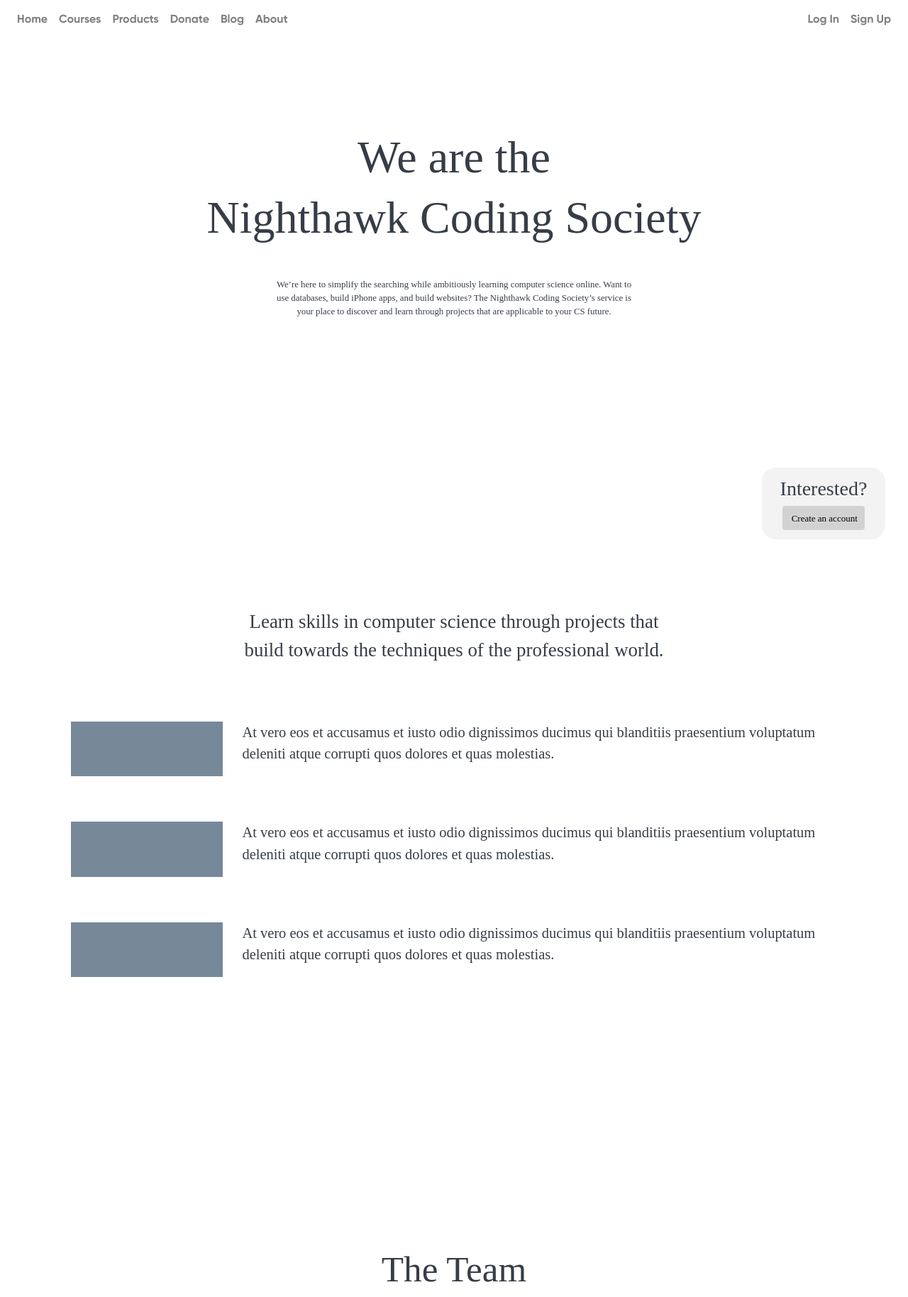
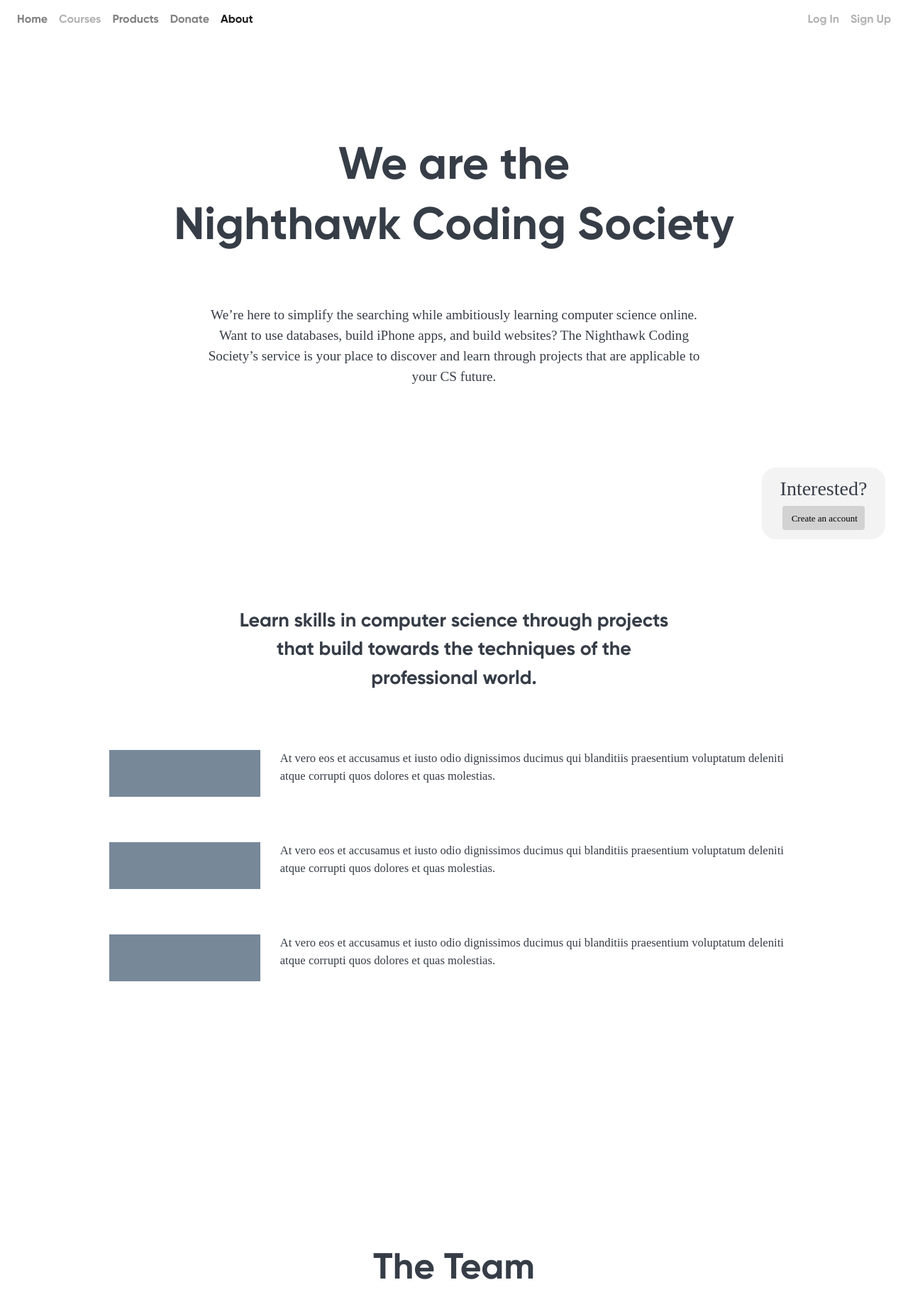
Before and after one commit to nighthawkcoders/flask-idea-homesite, a Django app: page /about/ in a window 1280 px wide. Shown: the top 1828 px of the page at 71% size. Run offline with Django 3.2, Linux system fonts and the light colour scheme; some libraries are stand-ins or nearby versions; some web fonts are replaced.

Commit message:
page changes

```diff
--- a/homesite/home/templates/base.html
+++ b/homesite/home/templates/base.html
@@ -16,6 +16,10 @@
     <script src="https://ajax.googleapis.com/ajax/libs/jquery/3.1.1/jquery.min.js"></script>
     <link rel="stylesheet" href="https://cdnjs.cloudflare.com/ajax/libs/font-awesome/4.7.0/css/font-awesome.min.css">
 
+    <link rel="shortcut icon" href="{% static 'assets/v2ncslogo.png'%}"
+    type="image/x-icon">
+    <link rel="icon" href="{% static 'assets/v2ncslogo.png'%}"
+    type="image/x-icon">
 
     {% if title %}
     <title> {{ title }}</title>
@@ -28,7 +32,7 @@
 
 
 
-<body style="font-family: gilroyLIGHT; color: var(--gray);">
+<body style="font-family: gilroyLIGHT; color: var(--gray);" >
 
     <nav class="navbar navbar-expand-lg navbar-light">
 
@@ -38,17 +42,16 @@
 
         <div class="collapse navbar-collapse" id="navbarSupportedContent" style="font-family: gilroy;">
             <div class="navbar-nav mr-auto">
-                <a class="nav-link" href="{% url 'home_page' %}">Home</a>
-                <a class="nav-link" href="#">Courses</a>
-                <a class="nav-link" href="{% url 'product_page' %}">Products</a>
-                <a class="nav-link" href="{% url 'donate_page' %}">Donate</a>
-                <a class="nav-link" href="#">Blog</a>
-                <a class="nav-link" href="{% url 'about_page' %}">About</a>
+                <a class="nav-link home" href="{% url 'home_page' %}">Home</a>
+                <a class="nav-link courses disabled" href="#">Courses</a>
+                <a class="nav-link products " href="{% url 'product_page' %}">Products</a>
+                <a class="nav-link donate" href="{% url 'donate_page' %}">Donate</a>
+                <a class="nav-link about" href="{% url 'about_page' %}">About</a>
             </div>
 
             <div class="navbar-nav">
-                <a class="nav-link" href="#">Log In</a>
-                <a class="nav-link" href="#">Sign Up</a>
+                <a class="nav-link disabled" href="#">Log In</a>
+                <a class="nav-link disabled" href="#">Sign Up</a>
             </div>
 
 
--- a/homesite/home/templates/contact.html
+++ b/homesite/home/templates/contact.html
@@ -1,7 +1,7 @@
 <div class="contact" style="height: 80vh;">
 
     <div class="row justify-content-center" style="margin-bottom: 6vh;" >
-        <h1><i>Contact Us</i></h1>
+        <h1><i>Contact Us!</i></h1>
     </div>
 
     <div class="row justify-content-center" >
--- a/homesite/home/templates/home/about.html
+++ b/homesite/home/templates/home/about.html
@@ -12,16 +12,16 @@
 
     <div class="jumbotron jumbotron-fluid" style="height: 50%;">
 
-        <div class="row justify-content-center" style="text-align: center;">
-            <h1>We are the </h1>
+        <div class="row justify-content-center" style="text-align: center; margin-top: 1%;">
+            <h1 style="font-family: gilroy;">We are the </h1>
         </div>
 
         <div class="row justify-content-center" style="text-align: center;">
-            <h1>Nighthawk Coding Society</h1>
+            <h1 style="font-family: gilroy;">Nighthawk Coding Society</h1>
         </div>
 
-        <div class="row justify-content-center" style="text-align: center; margin-top: 3%;">
-            <div class="col-5" style="font-size: 1vw;">
+        <div class="row justify-content-center" style="text-align: center; margin-top: 5%;">
+            <div class="col-7" style="font-size: 1.5vw;">
                 <p>We’re here to simplify the searching while ambitiously learning computer science online. Want to use databases, build iPhone apps, and build websites? The Nighthawk Coding Society’s service is your place to discover and learn through projects that are applicable to your CS future.
                 </p>
             </div>
@@ -37,7 +37,7 @@
 
     <div class="row justify-content-center">
         <div class="col-6">
-            <p style="font-size: 2.1vw; text-align: center;">Learn skills in computer science through projects that build towards the techniques of the professional world.
+            <p style="font-size: 2.1vw; text-align: center; font-family: gilroy;">Learn skills in computer science through projects that build towards the techniques of the professional world.
             </p>
         </div>
     </div>
@@ -46,8 +46,8 @@
         <div class="row justify-content-center" style="margin-top: 5%;">
             <div class="col-2" style="background-color: lightslategray; padding: 2%; margin-right: 1vw;"></div>
 
-            <div class="col-8">
-                <p style="font-size: 1.6vw;">At vero eos et accusamus et iusto odio dignissimos ducimus qui blanditiis praesentium voluptatum deleniti atque corrupti quos dolores et quas molestias.
+            <div class="col-7">
+                <p style="font-size: 1.3vw;">At vero eos et accusamus et iusto odio dignissimos ducimus qui blanditiis praesentium voluptatum deleniti atque corrupti quos dolores et quas molestias.
                 </p>
             </div>
         </div>
@@ -56,8 +56,8 @@
             <div class="row justify-content-center" style="margin-top: 5%;">
                 <div class="col-2" style="background-color: lightslategray; padding: 2%; margin-right: 1vw;"></div>
 
-                <div class="col-8">
-                    <p style="font-size: 1.6vw;">At vero eos et accusamus et iusto odio dignissimos ducimus qui blanditiis praesentium voluptatum deleniti atque corrupti quos dolores et quas molestias.
+                <div class="col-7">
+                    <p style="font-size: 1.3vw;">At vero eos et accusamus et iusto odio dignissimos ducimus qui blanditiis praesentium voluptatum deleniti atque corrupti quos dolores et quas molestias.
                     </p>
                 </div>
             </div>
@@ -66,8 +66,8 @@
                 <div class="row justify-content-center" style="margin-top: 5%;">
                     <div class="col-2" style="background-color: lightslategray; padding: 2%; margin-right: 1vw;"></div>
 
-                    <div class="col-8">
-                        <p style="font-size: 1.6vw;">At vero eos et accusamus et iusto odio dignissimos ducimus qui blanditiis praesentium voluptatum deleniti atque corrupti quos dolores et quas molestias.
+                    <div class="col-7">
+                        <p style="font-size: 1.3vw;">At vero eos et accusamus et iusto odio dignissimos ducimus qui blanditiis praesentium voluptatum deleniti atque corrupti quos dolores et quas molestias.
                         </p>
                     </div>
                 </div>
@@ -83,10 +83,10 @@
 <div class="screen 3" style="margin-top: 8%;">
 
     <div class="row justify-content-center">
-        <h2 style="font-size: 4vw;">The Team</h2>
+        <h2 style="font-size: 4vw; font-family: gilroy;">The Team</h2>
     </div>
 
-    <div class="row justify-content-center" style="height: 50%;">
+    <div class="row justify-content-center" style="height: 50%; margin-top: 1%;">
 
             <div class="col-10">
 
@@ -143,7 +143,7 @@
                 <div class="row">
                     <h2 style="font-size: 2.1vw;">Computer Science resources,</h2>
                     <br>
-                    <h1>simplified.</h1>
+                    <h1 style="font-family: gilroy;">simplified.</h1>
                 </div>
 
                 <div class="row">
@@ -299,6 +299,11 @@
     $('#cr').fadeOut(1500)
 
     }
+
+    $(document).ready(function(){
+        $('.nav-link.about').addClass('active');
+    })
+
 </script>
 
 
```
Also changed, not shown: homesite/home/templates/home/donate.html (+7 -0 lines), homesite/home/templates/home/home.html (+13 -5 lines), homesite/home/templates/home/products.html (+37 -14 lines).
